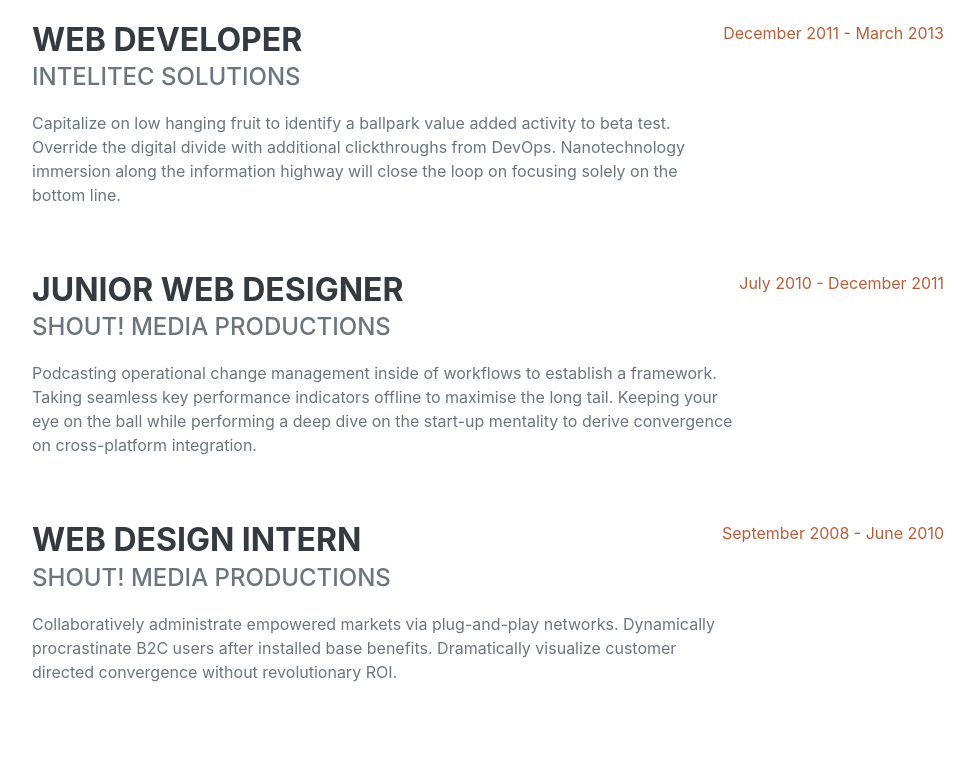
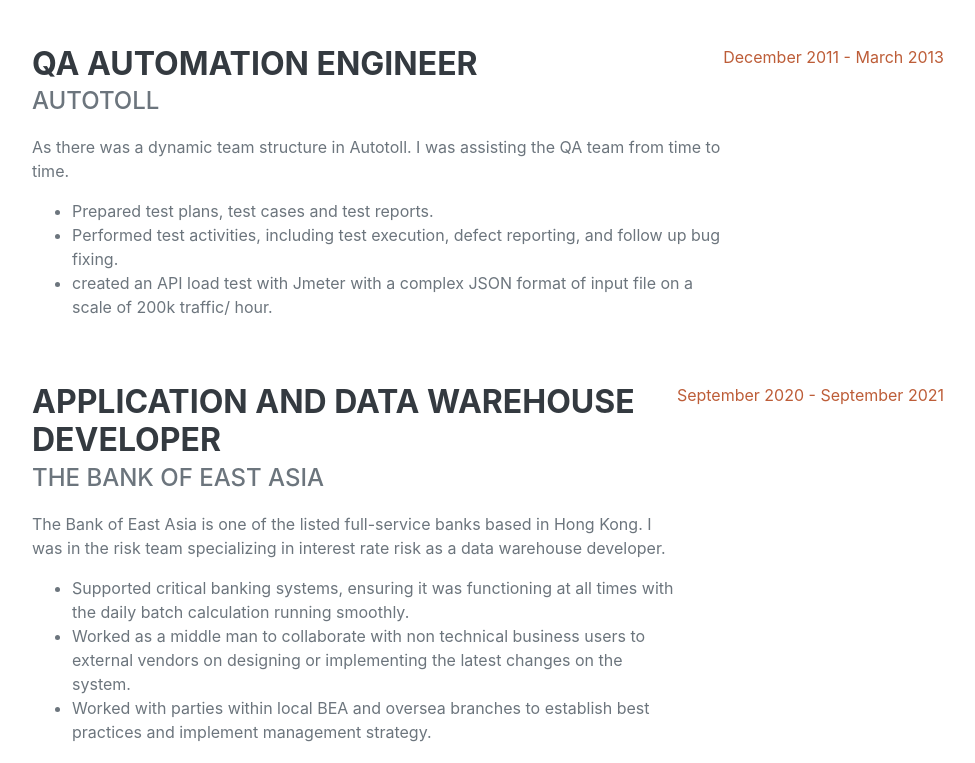
Before and after one commit to Nudkip/CV1, a plain HTML site: page index.html in a window 1280 px wide. Shown: the part 1386-2149 px from the top of the page, without its empty margins (288-1263 px from the left). Drawn offline with nearby package versions, Linux system fonts and the light colour scheme; a web font is replaced by a local one.

Commit message:
Update index.html

```diff
--- a/index.html
+++ b/index.html
@@ -59,25 +59,37 @@
                                 <li>Implemented a centralized log management system to existing the independent program. Saved all team members at least 20 minutes everyday, by optimizing the backlog reviewing workflow.</li>
                                 <li>Developed database storage optimization programs by summarizing large volume day-to-day raw traffic data and storing in an organized report format. Filtered at least 2XGB/day data usage and reduced the chance of DB overloading.</li>
                                 <li>Developed a back-end API to provide summarized data to front‑end about day-to-day traffic data.</li>
-                              </ul>
+                            </ul>
                         </div>
-                        <div class="flex-shrink-0"><span class="text-primary">March 2013 - Present</span></div>
+                        <div class="flex-shrink-0"><span class="text-primary">September 2021 - August 2022</span></div>
                     </div>
                     <div class="d-flex flex-column flex-md-row justify-content-between mb-5">
                         <div class="flex-grow-1">
-                            <h3 class="mb-0">Web Developer</h3>
-                            <div class="subheading mb-3">Intelitec Solutions</div>
-                            <p>Capitalize on low hanging fruit to identify a ballpark value added activity to beta test. Override the digital divide with additional clickthroughs from DevOps. Nanotechnology immersion along the information highway will close the loop on focusing solely on the bottom line.</p>
+                            <h3 class="mb-0">QA Automation Engineer</h3>
+                            <div class="subheading mb-3">Autotoll</div>
+                            <p>As there was a dynamic team structure in Autotoll. I was assisting the QA team from time to time.</p>
+                            <ul>
+                                <li>Prepared test plans, test cases and test reports.</li>
+                                <li>Performed test activities, including test execution, defect reporting, and follow up bug fixing.</li>
+                                <li>created an API load test with Jmeter with a complex JSON format of input file on a scale of 200k traffic/ hour.</li>
+                            </ul>
                         </div>
                         <div class="flex-shrink-0"><span class="text-primary">December 2011 - March 2013</span></div>
                     </div>
                     <div class="d-flex flex-column flex-md-row justify-content-between mb-5">
                         <div class="flex-grow-1">
-                            <h3 class="mb-0">Junior Web Designer</h3>
-                            <div class="subheading mb-3">Shout! Media Productions</div>
-                            <p>Podcasting operational change management inside of workflows to establish a framework. Taking seamless key performance indicators offline to maximise the long tail. Keeping your eye on the ball while performing a deep dive on the start-up mentality to derive convergence on cross-platform integration.</p>
+                            <h3 class="mb-0">Application and Data Warehouse Developer</h3>
+                            <div class="subheading mb-3">The Bank of East Asia</div>
+                            <p>The Bank of East Asia is one of the listed full-service banks based in Hong Kong.
+                                I was in the risk team specializing in interest rate risk as a data warehouse developer.
+                            </p>
+                            <ul>
+                                <li>Supported critical banking systems, ensuring it was functioning at all times with the daily batch calculation running smoothly.</li>
+                                <li>Worked as a middle man to collaborate with non technical business users to external vendors on designing or implementing the latest changes on the system.</li>
+                                <li>Worked with parties within local BEA and oversea branches to establish best practices and implement management strategy.</li>
+                            </ul>
                         </div>
-                        <div class="flex-shrink-0"><span class="text-primary">July 2010 - December 2011</span></div>
+                        <div class="flex-shrink-0"><span class="text-primary">September 2020 - September 2021</span></div>
                     </div>
                     <div class="d-flex flex-column flex-md-row justify-content-between">
                         <div class="flex-grow-1">
```
